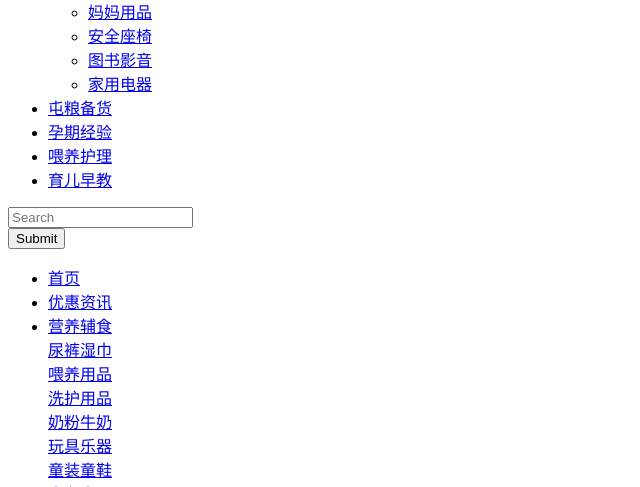
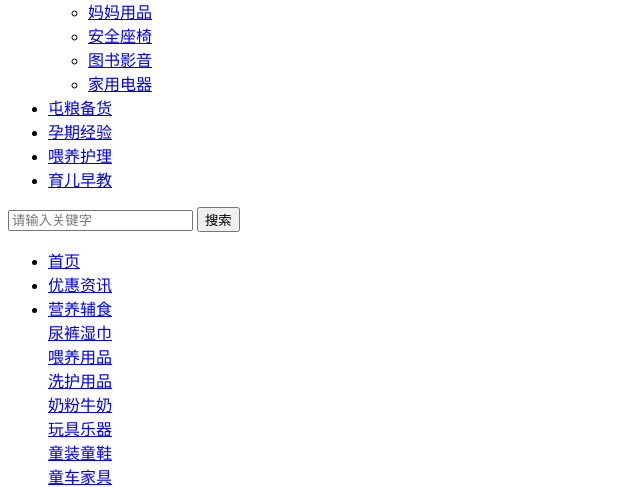
Before and after one commit to n3yang/ibbv3, a Yii app: template views/tag/index.php in a window 1280 px wide. Shown: the part 322-809 px from the top of the page, without its empty margins (0-640 px from the left). Run offline with PHP 8.4 and a stand-in for Yii, Linux system fonts and the light colour scheme; the template is opened without the code that fills it, so the values that code supplies are empty; some libraries are stand-ins or nearby versions.

Commit message:
add front searching

```diff
--- a/controllers/SiteController.php
+++ b/controllers/SiteController.php
@@ -6,6 +6,7 @@ use Yii;
 use yii\data\Pagination;
 use yii\filters\AccessControl;
 use yii\filters\VerbFilter;
+use yii\helpers\StringHelper;
 use yii\web\Controller;
 use app\models\LoginForm;
 use app\models\ContactForm;
--- a/views/layouts/main.php
+++ b/views/layouts/main.php
@@ -72,9 +72,11 @@ $navbarActive = Yii::$app->request->get('category');
                     <li class="<?= $navbarActive=='zaojiao' ? 'active' : '' ?>"><a href="<?=Url::to(['note/index', 'category' => 'zaojiao'])?>">育儿早教</a></li>
                 </ul>
 
-                <form id="offer-search" class="navbar-form navbar-left" action="/search" method="get" role="search">
-                    <div class="form-group"><input type="text" class="form-control" placeholder="Search" name="k"></div>
-                    <button type="submit" class="btn btn-primary">Submit</button>
+                <form id="offer-search" class="navbar-form navbar-left" action="/search" method="get" role="search" style="border: none">
+                    <div class="input-group">
+                        <input type="text" class="form-control" placeholder="请输入关键字" name="k">
+                        <span class="input-group-btn"><button type="submit" class="btn btn-default">搜索</button></span>
+                    </div>
                 </form>
 
                 <ul class="nav navbar-nav visible-xs">
```
Also changed, not shown: views/site/search.php (+25 -18 lines).
